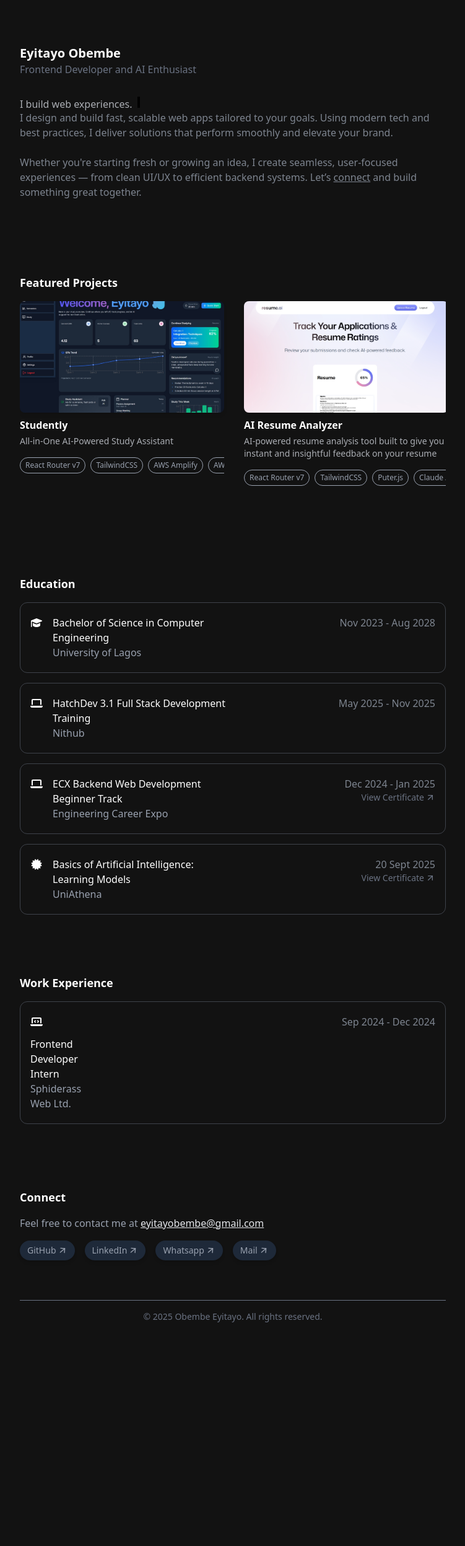
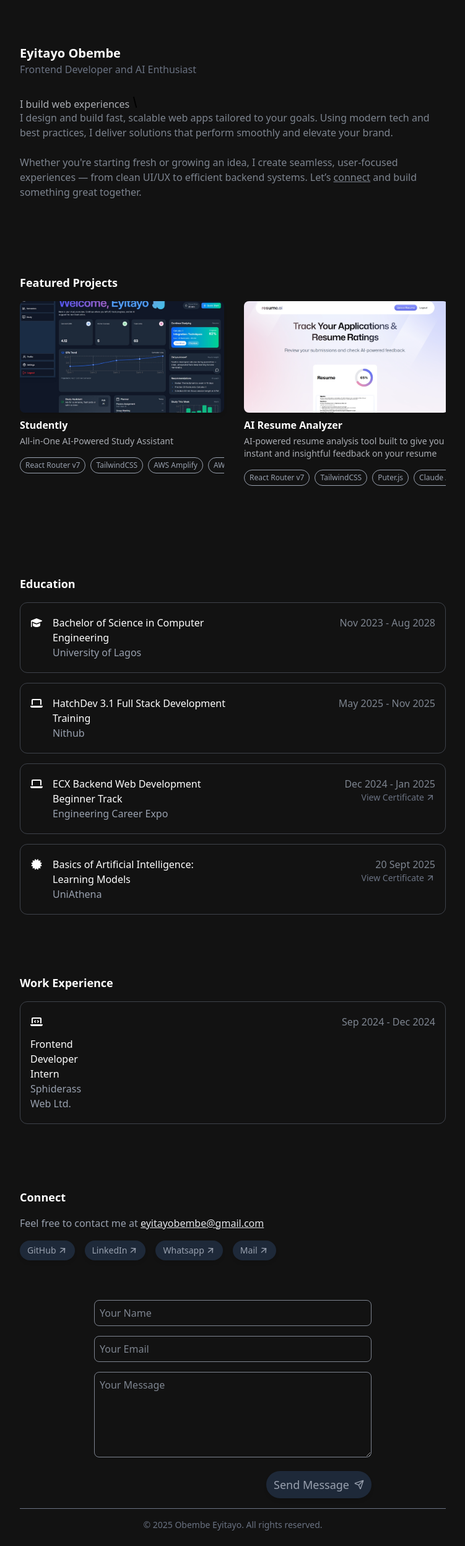
Before and after one commit to davistar21/portfolio, a Next.js app: page / in a window 1280 px wide. Shown: the whole page at 62% size, without its empty margins (264-1015 px from the left). Before the commit the page ends 2159 px from the top, so only its background shows below. Built offline with nearby package versions, Linux system fonts and the light colour scheme.

Commit message:
major fix

```diff
--- a/app/globals.css
+++ b/app/globals.css
@@ -18,7 +18,7 @@ body,
   width: 100%;
   margin: 0;
 } */
-html {
+* {
   scroll-behavior: smooth;
 }
 @layer components {
--- a/app/layout.tsx
+++ b/app/layout.tsx
@@ -52,6 +52,7 @@ export default function RootLayout({
   return (
     <html lang="en">
       <head>
+        <link rel="icon" href="/file.svg" />
         {/* <script type="application/ld+json">
 {
   "@context": "https://schema.org",
--- a/components/AnimatedText.tsx
+++ b/components/AnimatedText.tsx
@@ -33,7 +33,7 @@ export default function AnimatedText({ words }: { words: string[] }) {
     <h1 className="text-gray-300/80 leading-tight">
       <span>{display}</span>
       <span
-        className="inline-block w-1 bg-black dark:bg-white ml-2 animate-pulse"
+        className="inline-block w-[2px] bg-black dark:bg-white ml-2 animate-spin"
         style={{ height: "1.1em" }}
       />
     </h1>
--- a/components/ContactForm.tsx
+++ b/components/ContactForm.tsx
@@ -1,6 +1,8 @@
 "use client";
 import { useState } from "react";
-
+import { motion } from "framer-motion";
+import { MouseFollowButton } from "./Footer";
+import { ArrowUpRight, Send } from "lucide-react";
 export default function ContactForm() {
   const [loading, setLoading] = useState(false);
   const [status, setStatus] = useState<string | null>(null);
@@ -12,6 +14,7 @@ export default function ContactForm() {
 
     const form = e.currentTarget;
     const formData = new FormData(form);
+    formData.append("access_key", "2f8ce637-a091-4c6a-af9c-727daec1ae4f");
     // formData.f
     // const formData = {
     //   name: form.name.value,
@@ -19,17 +22,19 @@ export default function ContactForm() {
     //   message: form.message.value,
     // };
 
-    const res = await fetch("/api/contact", {
+    const res = await fetch("https://api.web3forms.com/submit", {
       method: "POST",
-      headers: { "Content-Type": "application/json" },
-      body: JSON.stringify(formData),
+      body: formData,
     });
 
     const data = await res.json();
     setLoading(false);
 
     if (res.ok) {
-      setStatus("✅ Message sent successfully!");
+      setTimeout(() => {
+        setStatus("✅ Message sent successfully!");
+      }, 1000);
+      setStatus(null);
       form.reset();
     } else {
       setStatus(`❌ ${data.error}`);
@@ -38,35 +43,48 @@ export default function ContactForm() {
 
   return (
     <form onSubmit={handleSubmit} className="space-y-4 max-w-md mx-auto">
+      <input type="hidden" name="to" value="eyitayobembe@gmail.com" />
+
       <input
         name="name"
         type="text"
         placeholder="Your Name"
-        className="w-full border rounded-lg p-2"
+        className="w-full border border-gray-400/80 text-gray-400/80 placeholder:text-gray-400/80 rounded-lg p-2"
         required
       />
       <input
         name="email"
         type="email"
         placeholder="Your Email"
-        className="w-full border rounded-lg p-2"
+        className="w-full border border-gray-400/80 text-gray-400/80 placeholder:text-gray-400/80 rounded-lg p-2"
         required
       />
       <textarea
         name="message"
         placeholder="Your Message"
-        className="w-full border rounded-lg p-2"
+        className="w-full border border-gray-400/80 text-gray-400/80 placeholder:text-gray-400/80 rounded-lg p-2"
         rows={5}
         required
       />
-      <button
-        type="submit"
-        disabled={loading}
-        className="bg-primary text-white px-4 py-2 rounded-md hover:opacity-90 transition"
-      >
-        {loading ? "Sending..." : "Send Message"}
-      </button>
-      {status && <p className="text-center">{status}</p>}
+      <MouseFollowButton className="items-center ml-auto flex gap-2 bg-gray-800 shadow-md rounded-full px-4 md:px-3 py-2 text-lg text-gray-400  hover:bg-gray-800/90  hover:text-gray-200 transition-colors">
+        {loading ? "Sending..." : "Send Message"} <Send size={16} />
+      </MouseFollowButton>
+      {status && (
+        <motion.p
+          initial={{
+            y: 30,
+            opacity: 0,
+          }}
+          whileInView={{
+            y: 0,
+            opacity: 1,
+          }}
+          transition={{ duration: 0.5 }}
+          className="text-center"
+        >
+          {status}
+        </motion.p>
+      )}
     </form>
   );
 }
--- a/components/Footer.tsx
+++ b/components/Footer.tsx
@@ -49,6 +49,7 @@ export default function Footer() {
           </a>
         ))}
       </div>
+      <ContactForm />
       <div className="text-sm text-gray-500 mt-4 border-t pt-4 pb-6 text-center flex gap-4 justify-around items-center">
         <div>
           &copy; {new Date().getFullYear()} Obembe Eyitayo. All rights reserved.
@@ -60,6 +61,7 @@ export default function Footer() {
 
 import { useState, useEffect } from "react";
 import ThemeToggle from "./ThemeToggle";
+import ContactForm from "./ContactForm";
 
 export function MouseFollowButton({
   children,
--- a/components/Hero.tsx
+++ b/components/Hero.tsx
@@ -18,7 +18,7 @@ const Hero = () => {
       >
         Frontend Developer and AI Enthusiast
       </motion.h2>
-      <AnimatedText words={["Hi, I'm Eyitayo.", "I build web experiences."]} />
+      <AnimatedText words={["I build web experiences."]} />
       <motion.p
         className="mb-6 text-gray-400/80"
         initial={{ opacity: 0 }}
@@ -37,10 +37,13 @@ const Hero = () => {
         transition={{ duration: 0.5, delay: 0.8 }}
         viewport={{ once: true }}
       >
-        Whether you're starting fresh or growing an idea, I create seamless,
+        Whether you&#39;re starting fresh or growing an idea, I create seamless,
         user-focused experiences — from clean UI/UX to efficient backend
-        systems. Let’s{" "}
-        <a className="underline cursor-pointer" href="#connect">
+        systems. Let&rsquo;s{" "}
+        <a
+          className="underline cursor-pointer hover:text-gray-300 transition-colors"
+          href="#connect"
+        >
           connect
         </a>{" "}
         and build something great together.
```
Also changed, not shown: public/linkedin-profile-pic.jpg (added).
